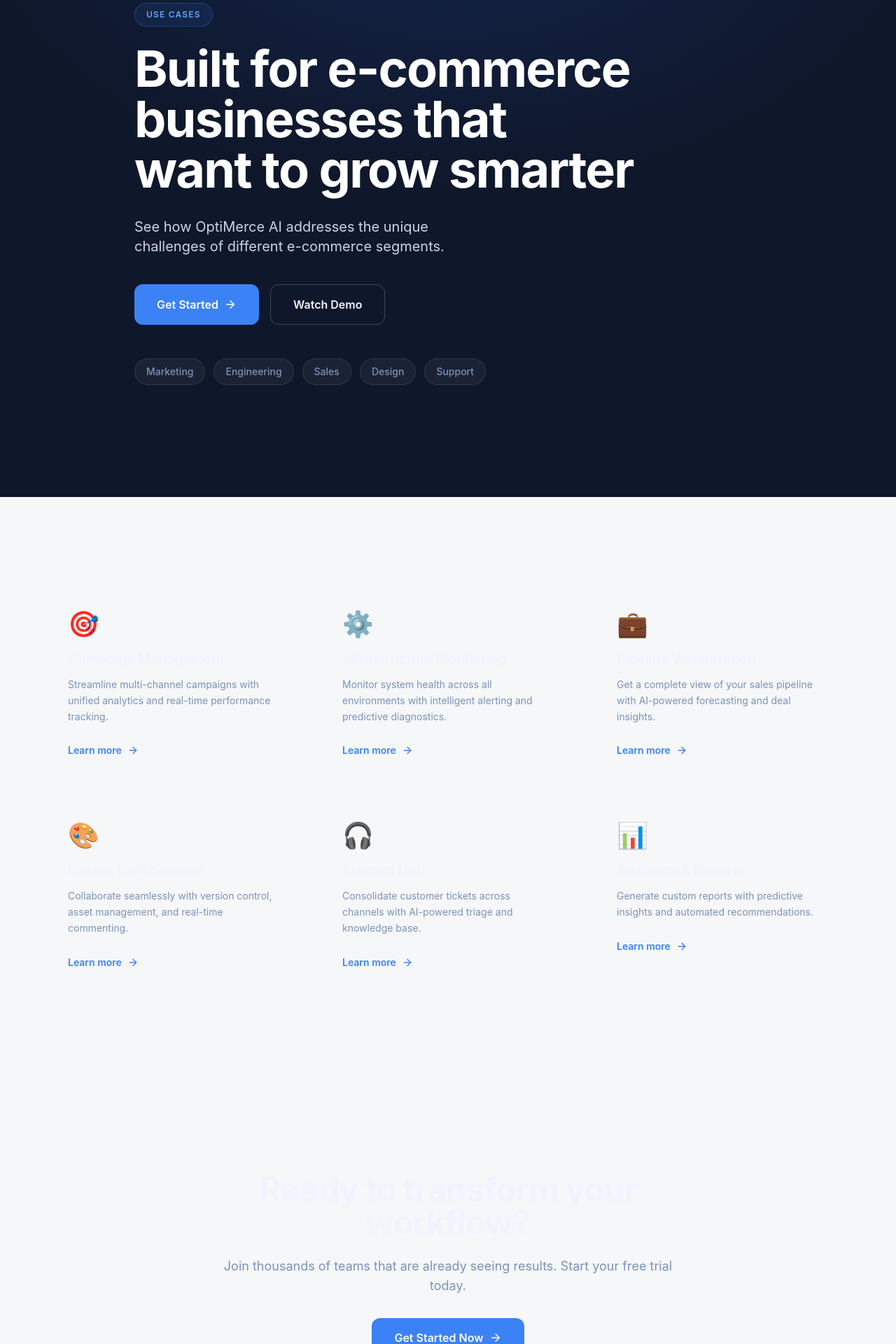
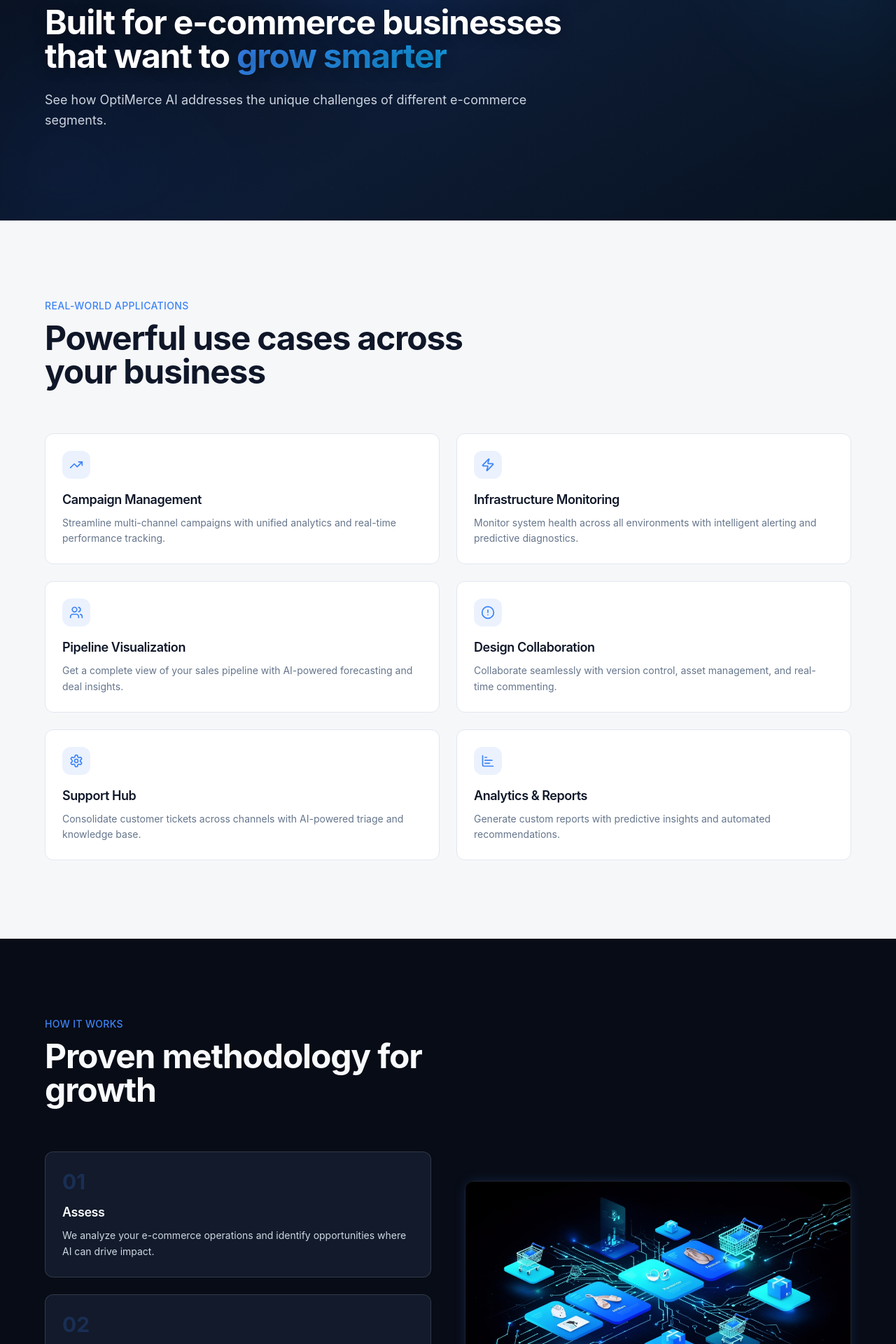
Before and after one commit to OptiMerceAI/OptiMerce-Ai_Website, a React (Vite) app: page /use-cases in a window 1280 px wide. Shown: the part 220-2140 px from the top of the page at 70% size. Built offline with nearby package versions, Linux system fonts and the light colour scheme; the HTML template or start-up script is replaced by a standard one.

Commit message:
Redesign Use Cases to match Services

```diff
--- a/src/pages/UseCases.tsx
+++ b/src/pages/UseCases.tsx
@@ -1,369 +1,108 @@
-import { useState } from "react";
 import { motion } from "framer-motion";
 import Layout from "@/components/Layout";
-import { ArrowRight } from "lucide-react";
+import { Section, SectionHeading, FeatureCard } from "@/components/SectionComponents";
+import { TrendingUp, Zap, Users, CircleAlert as AlertCircle, Settings, ChartBar as BarChart3, ArrowRight } from "lucide-react";
 import { Link } from "react-router-dom";
-
-const useCaseCategories = [
-  "Marketing",
-  "Engineering",
-  "Sales",
-  "Design",
-  "Support",
-];
+import useCasesHero from "@/assets/use-cases-hero.jpg";
 
 const useCases = [
   {
-    icon: "🎯",
+    icon: <TrendingUp size={20} />,
     title: "Campaign Management",
-    description:
-      "Streamline multi-channel campaigns with unified analytics and real-time performance tracking.",
-    category: "Marketing",
+    description: "Streamline multi-channel campaigns with unified analytics and real-time performance tracking.",
   },
   {
-    icon: "⚙️",
+    icon: <Zap size={20} />,
     title: "Infrastructure Monitoring",
-    description:
-      "Monitor system health across all environments with intelligent alerting and predictive diagnostics.",
-    category: "Engineering",
+    description: "Monitor system health across all environments with intelligent alerting and predictive diagnostics.",
   },
   {
-    icon: "💼",
+    icon: <Users size={20} />,
     title: "Pipeline Visualization",
-    description:
-      "Get a complete view of your sales pipeline with AI-powered forecasting and deal insights.",
-    category: "Sales",
+    description: "Get a complete view of your sales pipeline with AI-powered forecasting and deal insights.",
   },
   {
-    icon: "🎨",
+    icon: <AlertCircle size={20} />,
     title: "Design Collaboration",
-    description:
-      "Collaborate seamlessly with version control, asset management, and real-time commenting.",
-    category: "Design",
+    description: "Collaborate seamlessly with version control, asset management, and real-time commenting.",
   },
   {
-    icon: "🎧",
+    icon: <Settings size={20} />,
     title: "Support Hub",
-    description:
-      "Consolidate customer tickets across channels with AI-powered triage and knowledge base.",
-    category: "Support",
+    description: "Consolidate customer tickets across channels with AI-powered triage and knowledge base.",
   },
   {
-    icon: "📊",
+    icon: <BarChart3 size={20} />,
     title: "Analytics & Reports",
-    description:
-      "Generate custom reports with predictive insights and automated recommendations.",
-    category: "Marketing",
+    description: "Generate custom reports with predictive insights and automated recommendations.",
   },
 ];
 
-const UseCasesPage = () => {
-  const [selectedCategory, setSelectedCategory] = useState<string | null>(null);
-
-  const filteredCases = selectedCategory
-    ? useCases.filter((uc) => uc.category === selectedCategory)
-    : useCases;
-
-  const containerVariants = {
-    hidden: { opacity: 0 },
-    visible: {
-      opacity: 1,
-      transition: {
-        staggerChildren: 0.1,
-        delayChildren: 0.2,
-      },
-    },
-  };
-
-  const itemVariants = {
-    hidden: { opacity: 0, y: 20 },
-    visible: {
-      opacity: 1,
-      y: 0,
-      transition: {
-        duration: 0.5,
-        ease: "easeOut",
-      },
-    },
-  };
-
-  return (
+const UseCasesPage = () => (
   <Layout>
-      <section
-        className="relative w-full min-h-screen overflow-hidden flex flex-col justify-center bg-slate-900"
-      >
-        <div
-          className="absolute inset-0 pointer-events-none"
-          style={{
-            background: `
-              radial-gradient(ellipse 140% 130% at 50% 0%, rgba(30, 80, 200, 0.12) 0%, transparent 40%),
-              radial-gradient(ellipse 100% 90% at 50% 0%, rgba(50, 120, 255, 0.08) 0%, transparent 50%)
-            `,
-          }}
-        />
-
-        <div className="container-tight relative z-10 px-4 py-24 md:py-32 lg:py-40">
-          <div className="max-w-4xl mx-auto">
-            <motion.div
-              initial={{ opacity: 0 }}
-              animate={{ opacity: 1 }}
-              transition={{ duration: 0.5 }}
-            >
-              <div
-                className="inline-block mb-6 text-xs font-semibold uppercase tracking-widest px-4 py-2 rounded-full"
-                style={{
-                  background: "rgba(59, 130, 246, 0.1)",
-                  border: "1px solid rgba(59, 130, 246, 0.3)",
-                  color: "#60a5fa",
-                }}
-              >
-                Use Cases
+    <section className="relative overflow-hidden py-24 md:py-32" style={{ background: "linear-gradient(150deg, #07101f 0%, #0d1b33 55%, #071220 100%)" }}>
+      <div className="absolute inset-0 pointer-events-none">
+        <div className="absolute -top-20 left-1/4 w-[500px] h-[400px] rounded-full opacity-[0.18]" style={{ background: "radial-gradient(ellipse, #2563eb 0%, transparent 65%)", filter: "blur(55px)" }} />
+        <div className="absolute top-0 right-0 w-[350px] h-[350px] rounded-full opacity-[0.12]" style={{ background: "radial-gradient(ellipse at top right, #0ea5e9 0%, transparent 65%)", filter: "blur(45px)" }} />
+        <div className="absolute bottom-0 left-0 w-[450px] h-[300px] opacity-[0.1]" style={{ background: "radial-gradient(ellipse at bottom left, #1d4ed8 0%, transparent 70%)", filter: "blur(50px)" }} />
+        <div className="absolute inset-0 opacity-[0.025]" style={{ backgroundImage: "radial-gradient(circle, #93c5fd 1.5px, transparent 1.5px)", backgroundSize: "50px 50px" }} />
       </div>
-            </motion.div>
-
-            <motion.h1
-              initial={{ opacity: 0, y: 20 }}
-              animate={{ opacity: 1, y: 0 }}
-              transition={{ duration: 0.6, delay: 0.1 }}
-              className="text-5xl md:text-6xl lg:text-7xl font-bold mb-8 leading-tight text-balance text-white"
-            >
-              Built for e-commerce businesses that want to grow smarter
-            </motion.h1>
-
-            <motion.p
-              initial={{ opacity: 0, y: 20 }}
-              animate={{ opacity: 1, y: 0 }}
-              transition={{ duration: 0.6, delay: 0.2 }}
-              className="text-lg md:text-xl mb-10 leading-relaxed max-w-2xl text-balance text-slate-300"
-            >
+      <div className="container-tight relative z-10">
+        <motion.div initial={{ opacity: 0, y: 30 }} animate={{ opacity: 1, y: 0 }} transition={{ duration: 0.6 }} className="max-w-3xl">
+          <span className="text-sky-400 text-sm font-semibold tracking-widest uppercase mb-4 block">Use Cases</span>
+          <h1 className="text-4xl md:text-5xl font-bold text-white leading-tight mb-6" style={{ textShadow: "0 2px 20px rgba(0,0,0,0.4)" }}>
+            Built for e-commerce businesses that want to <span className="gradient-text">grow smarter</span>
+          </h1>
+          <p className="text-lg text-slate-300 leading-relaxed">
             See how OptiMerce AI addresses the unique challenges of different e-commerce segments.
-            </motion.p>
-
-            <motion.div
-              initial={{ opacity: 0, y: 20 }}
-              animate={{ opacity: 1, y: 0 }}
-              transition={{ duration: 0.6, delay: 0.3 }}
-              className="flex flex-col sm:flex-row gap-4 mb-12"
-            >
-              <button
-                className="px-8 py-4 rounded-lg font-semibold transition-all duration-300 flex items-center justify-center gap-2 group"
-                style={{
-                  background: "var(--accent-blue)",
-                  color: "white",
-                }}
-                onMouseEnter={(e) => {
-                  (e.target as HTMLButtonElement).style.transform =
-                    "translateY(-2px)";
-                  (e.target as HTMLButtonElement).style.boxShadow =
-                    "0 8px 24px rgba(59, 130, 246, 0.4)";
-                }}
-                onMouseLeave={(e) => {
-                  (e.target as HTMLButtonElement).style.transform =
-                    "translateY(0)";
-                  (e.target as HTMLButtonElement).style.boxShadow = "none";
-                }}
-              >
-                Get Started
-                <ArrowRight size={18} />
-              </button>
-              <button
-                className="px-8 py-4 rounded-lg font-semibold transition-all duration-300 flex items-center justify-center gap-2"
-                style={{
-                  background: "transparent",
-                  border: "1px solid rgba(255,255,255,0.2)",
-                  color: "var(--text-primary)",
-                }}
-                onMouseEnter={(e) => {
-                  (e.target as HTMLButtonElement).style.borderColor =
-                    "var(--accent-blue)";
-                  (e.target as HTMLButtonElement).style.background =
-                    "rgba(59, 130, 246, 0.1)";
-                }}
-                onMouseLeave={(e) => {
-                  (e.target as HTMLButtonElement).style.borderColor =
-                    "rgba(255,255,255,0.2)";
-                  (e.target as HTMLButtonElement).style.background =
-                    "transparent";
-                }}
-              >
-                Watch Demo
-              </button>
-            </motion.div>
-
-            <motion.div
-              initial={{ opacity: 0, y: 20 }}
-              animate={{ opacity: 1, y: 0 }}
-              transition={{ duration: 0.6, delay: 0.4 }}
-              className="flex flex-wrap gap-3"
-            >
-              {useCaseCategories.map((category, index) => (
-                <button
-                  key={category}
-                  onClick={() =>
-                    setSelectedCategory(
-                      selectedCategory === category ? null : category
-                    )
-                  }
-                  style={{
-                    background:
-                      selectedCategory === category
-                        ? "var(--accent-blue)"
-                        : "rgba(255,255,255,0.05)",
-                    border:
-                      selectedCategory === category
-                        ? `1px solid var(--accent-blue)`
-                        : "1px solid rgba(255,255,255,0.1)",
-                    color:
-                      selectedCategory === category
-                        ? "white"
-                        : "var(--text-muted)",
-                  }}
-                  className="px-4 py-2 rounded-full text-sm font-medium transition-all duration-300"
-                  onMouseEnter={(e) => {
-                    if (selectedCategory !== category) {
-                      (e.target as HTMLButtonElement).style.borderColor =
-                        "rgba(255,255,255,0.3)";
-                      (e.target as HTMLButtonElement).style.background =
-                        "rgba(255,255,255,0.08)";
-                    }
-                  }}
-                  onMouseLeave={(e) => {
-                    if (selectedCategory !== category) {
-                      (e.target as HTMLButtonElement).style.borderColor =
-                        "rgba(255,255,255,0.1)";
-                      (e.target as HTMLButtonElement).style.background =
-                        "rgba(255,255,255,0.05)";
-                    }
-                  }}
-                >
-                  {category}
-                </button>
-              ))}
-            </motion.div>
-          </div>
-        </div>
-      </section>
-
-      <section className="relative w-full overflow-hidden py-20 md:py-32 px-4">
-        <div className="container-tight">
-          <motion.div
-            variants={containerVariants}
-            initial="hidden"
-            whileInView="visible"
-            viewport={{ once: true, margin: "-100px" }}
-            className="grid md:grid-cols-2 lg:grid-cols-3 gap-6"
-          >
-            {filteredCases.map((useCase, index) => (
-              <motion.div
-                key={`${useCase.title}-${index}`}
-                variants={itemVariants}
-                className="group rounded-2xl border p-8 transition-all duration-300 cursor-pointer backdrop-blur-sm"
-                style={{
-                  background: "var(--card-bg)",
-                  borderColor: "var(--card-border)",
-                }}
-                onMouseEnter={(e) => {
-                  const element = e.currentTarget as HTMLDivElement;
-                  element.style.borderColor = "rgba(59, 130, 246, 0.5)";
-                  element.style.background =
-                    "rgba(59, 130, 246, 0.05)";
-                  element.style.boxShadow =
-                    "0 0 30px rgba(59, 130, 246, 0.2)";
-                  element.style.transform = "translateY(-4px)";
-                }}
-                onMouseLeave={(e) => {
-                  const element = e.currentTarget as HTMLDivElement;
-                  element.style.borderColor = "var(--card-border)";
-                  element.style.background = "var(--card-bg)";
-                  element.style.boxShadow = "none";
-                  element.style.transform = "translateY(0)";
-                }}
-              >
-                <div className="text-4xl mb-4">{useCase.icon}</div>
-                <h3
-                  className="text-xl font-bold mb-3"
-                  style={{ color: "var(--text-primary)" }}
-                >
-                  {useCase.title}
-                </h3>
-                <p
-                  className="text-sm leading-relaxed mb-6"
-                  style={{ color: "var(--text-muted)" }}
-                >
-                  {useCase.description}
           </p>
-                <div
-                  className="inline-flex items-center gap-2 text-sm font-semibold transition-all duration-300 group-hover:gap-3"
-                  style={{ color: "var(--accent-blue)" }}
-                >
-                  Learn more
-                  <ArrowRight size={16} />
-                </div>
-              </motion.div>
-            ))}
         </motion.div>
       </div>
     </section>
 
-      <section
-        className="relative w-full overflow-hidden py-20 md:py-32 px-4"
-        style={{ backgroundColor: "rgba(255,255,255,0.02)" }}
-      >
-        <div className="container-tight text-center max-w-2xl mx-auto">
-          <motion.h2
-            initial={{ opacity: 0, y: 20 }}
-            whileInView={{ opacity: 1, y: 0 }}
-            viewport={{ once: true }}
-            transition={{ duration: 0.6 }}
-            className="text-4xl md:text-5xl font-bold mb-6"
-            style={{ color: "var(--text-primary)" }}
-          >
-            Ready to transform your workflow?
-          </motion.h2>
-          <motion.p
-            initial={{ opacity: 0, y: 20 }}
-            whileInView={{ opacity: 1, y: 0 }}
-            viewport={{ once: true }}
-            transition={{ duration: 0.6, delay: 0.1 }}
-            className="text-lg mb-8"
-            style={{ color: "var(--text-muted)" }}
-          >
-            Join thousands of teams that are already seeing results. Start your
-            free trial today.
-          </motion.p>
-          <motion.div
-            initial={{ opacity: 0, y: 20 }}
-            whileInView={{ opacity: 1, y: 0 }}
-            viewport={{ once: true }}
-            transition={{ duration: 0.6, delay: 0.2 }}
-          >
-            <Link
-              to="/contact"
-              className="inline-flex items-center gap-2 px-8 py-4 rounded-lg font-semibold transition-all duration-300"
-              style={{
-                background: "var(--accent-blue)",
-                color: "white",
-              }}
-              onMouseEnter={(e) => {
-                (e.currentTarget as HTMLAnchorElement).style.transform =
-                  "translateY(-2px)";
-                (e.currentTarget as HTMLAnchorElement).style.boxShadow =
-                  "0 8px 24px rgba(59, 130, 246, 0.4)";
-              }}
-              onMouseLeave={(e) => {
-                (e.currentTarget as HTMLAnchorElement).style.transform =
-                  "translateY(0)";
-                (e.currentTarget as HTMLAnchorElement).style.boxShadow = "none";
-              }}
-            >
-              Get Started Now
-              <ArrowRight size={18} />
-            </Link>
+    <Section>
+      <SectionHeading eyebrow="Real-World Applications" title="Powerful use cases across your business" />
+      <div className="grid md:grid-cols-2 gap-6">
+        {useCases.map((useCase, index) => (
+          <FeatureCard key={index} icon={useCase.icon} title={useCase.title} description={useCase.description} />
+        ))}
+      </div>
+    </Section>
+
+    <Section className="section-dark">
+      <div className="grid md:grid-cols-2 gap-12 items-center">
+        <div>
+          <SectionHeading eyebrow="How It Works" title="Proven methodology for growth" light />
+          <div className="space-y-6">
+            {[
+              { step: "Assess", desc: "We analyze your e-commerce operations and identify opportunities where AI can drive impact." },
+              { step: "Implement", desc: "Our platform integrates seamlessly with your systems to start delivering insights and optimization." },
+              { step: "Optimize", desc: "Continuous monitoring and refinement ensure your AI strategies evolve with your business needs." },
+            ].map((item, i) => (
+              <motion.div key={i} initial={{ opacity: 0, y: 20 }} whileInView={{ opacity: 1, y: 0 }} viewport={{ once: true }} transition={{ delay: i * 0.1 }} className="card-dark">
+                <span className="text-3xl font-bold text-primary/20 mb-3 block">{String(i + 1).padStart(2, '0')}</span>
+                <h3 className="text-lg font-semibold text-hero-foreground mb-2">{item.step}</h3>
+                <p className="text-sm text-surface-dark-foreground leading-relaxed">{item.desc}</p>
+              </motion.div>
+            ))}
+          </div>
+        </div>
+        <motion.div initial={{ opacity: 0, scale: 0.95 }} whileInView={{ opacity: 1, scale: 1 }} viewport={{ once: true }} className="rounded-xl overflow-hidden border border-border/10 glow-sm">
+          <img src={useCasesHero} alt="E-commerce optimization use cases" className="w-full h-auto" />
         </motion.div>
       </div>
-      </section>
+    </Section>
+
+    <Section>
+      <div className="text-center max-w-2xl mx-auto">
+        <h2 className="text-3xl font-bold text-foreground mb-4">Ready to unlock your potential?</h2>
+        <p className="text-muted-foreground mb-8">Discover how OptiMerce AI can transform your e-commerce operations and drive measurable growth.</p>
+        <Link to="/contact" className="inline-flex items-center gap-2 px-8 py-4 rounded-lg bg-primary text-primary-foreground font-medium hover:opacity-90 transition-opacity">
+          Get Started <ArrowRight size={18} />
+        </Link>
+      </div>
+    </Section>
   </Layout>
 );
-};
 
 export default UseCasesPage;
```
Lines whose indentation alone changed are shown as unchanged.
